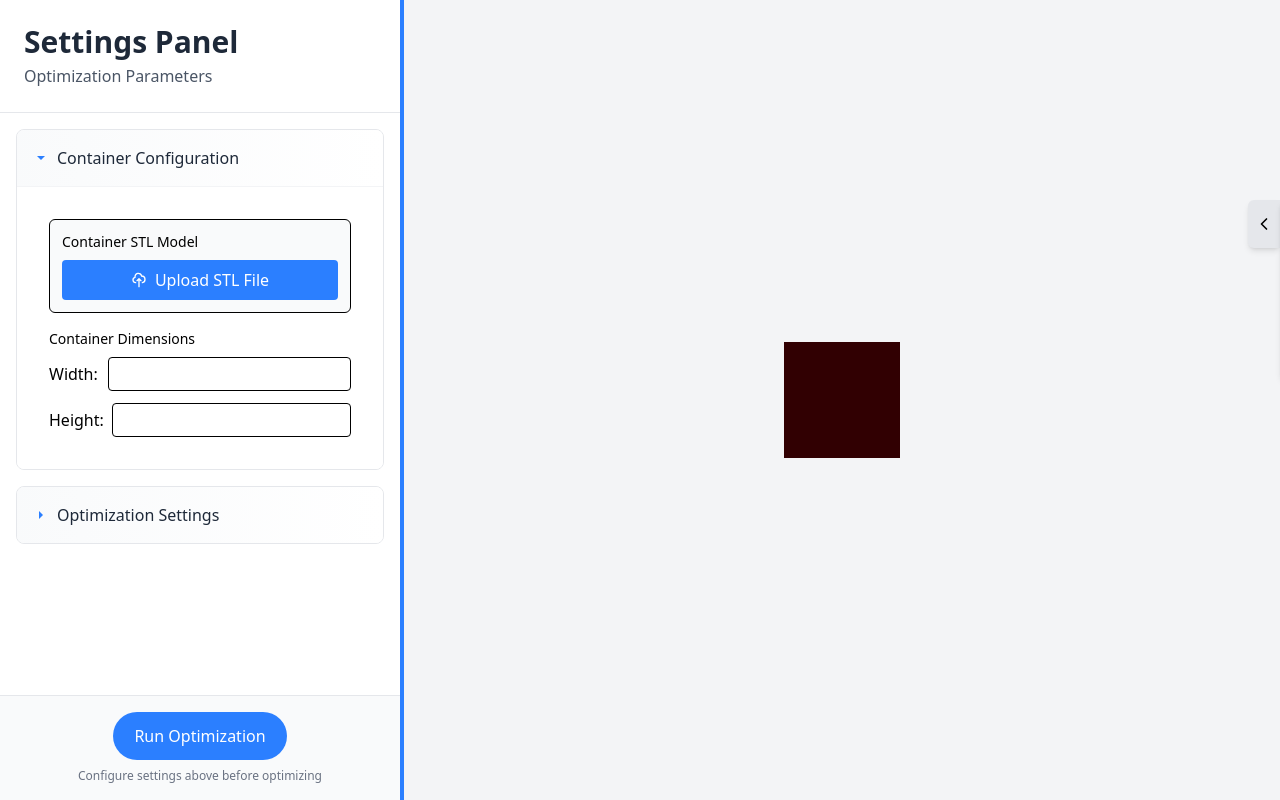
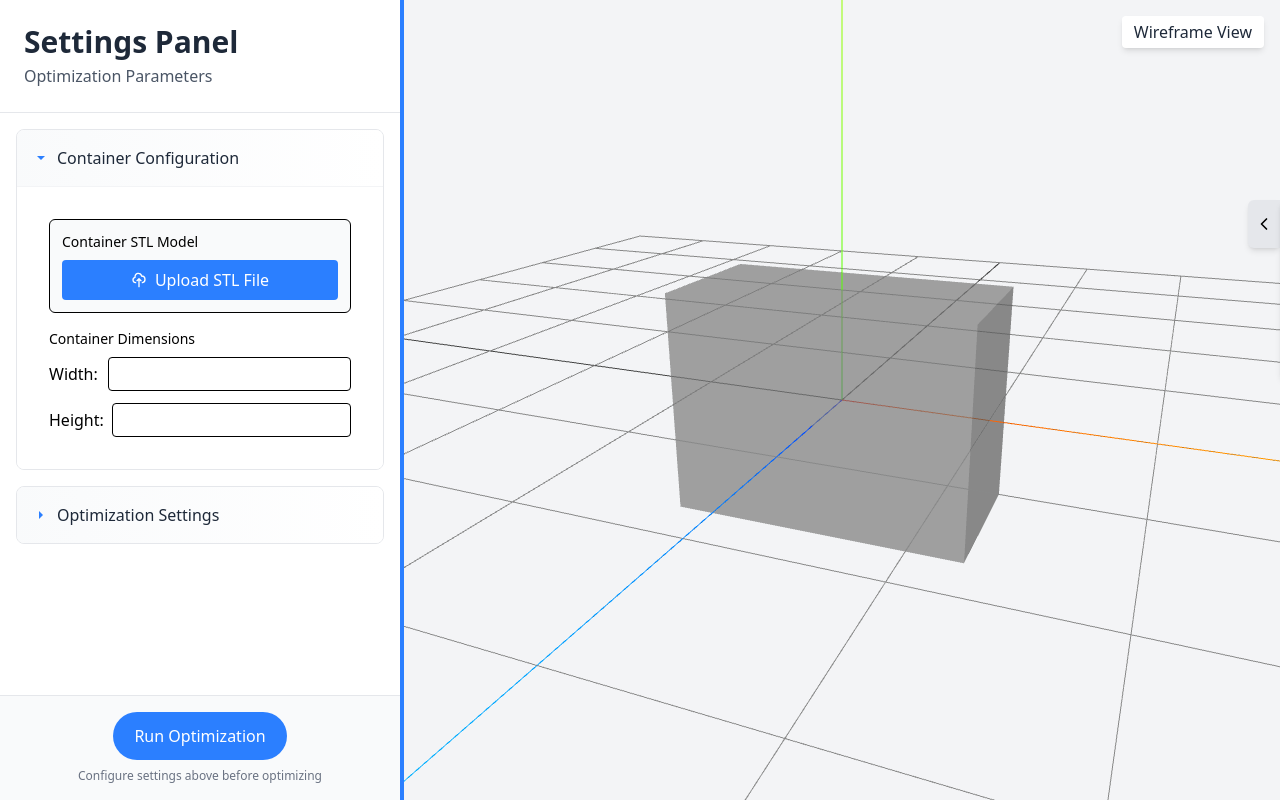
Before and after one commit to JaviPernasResearch/frontend-mbpp-optimizer, a Next.js app: page / in a window 1280 px wide. Shown: the top 800 px of the page. Built offline with nearby package versions, Linux system fonts and the light colour scheme.

Commit message:
feat: load stl files and wireframe view

```diff
--- a/src/components/ThreeD/BoardsContainer.tsx
+++ b/src/components/ThreeD/BoardsContainer.tsx
@@ -1,25 +1,78 @@
 'use client';
 
 import { Canvas } from '@react-three/fiber';
-import { useEffect } from 'react';
+import { useEffect, useState } from 'react';
 import { OrbitControls } from '@react-three/drei';
 import { Box } from '@react-three/drei';
+import { STLLoader } from 'three/examples/jsm/loaders/STLLoader';
+import { useContainerConfig } from '../../hooks/useContainerConfig';
+import * as THREE from 'three';
+
+const StlModel = ({ stlData, wireframe }: { stlData: ArrayBuffer | null, wireframe: boolean }) => {
+  const [geometry, setGeometry] = useState<THREE.BufferGeometry | null>(null);
+
+  useEffect(() => {
+    if (!stlData) return;
+
+    const loader = new STLLoader();
+    const loadedGeometry = loader.parse(stlData);
+
+    // Center the geometry
+    loadedGeometry.center();
+    setGeometry(loadedGeometry);
+  }, [stlData]);
+
+  if (!geometry) return null;
+
+  return (
+    <mesh>
+      <primitive object={geometry} attach="geometry" />
+      <meshStandardMaterial color="lightblue" wireframe={wireframe} />
+    </mesh>
+  );
+};
 
 const BoardsContainer = () => {
-  useEffect(() => {
-    // Any additional setup can be done here
-  }, []);
+  const { stlData } = useContainerConfig();
+  const [wireframe, setWireframe] = useState(false);
 
   return (
-    <Canvas>
-      <ambientLight intensity={0.5} />
-      <pointLight position={[10, 10, 10]} />
-      <OrbitControls />
-      <Box args={[1, 1, 1]} position={[0, 0, 0]}>
-        <meshStandardMaterial attach="material" color="brown" />
-      </Box>
-      {/* Additional 3D elements can be added here */}
-    </Canvas>
+    <div className="relative w-full h-full">
+      {/* Wireframe toggle button */}
+      <button
+        onClick={() => setWireframe(!wireframe)}
+        className="absolute top-4 right-4 z-10 bg-white bg-opacity-80 hover:bg-opacity-100 text-gray-800 py-1 px-3 rounded shadow-md transition-all"
+      >
+        {wireframe ? 'Solid View' : 'Wireframe View'}
+      </button>
+
+      <Canvas camera={{ position: [2, 2, 5], fov: 50 }}>
+        <ambientLight intensity={0.5} />
+        <pointLight position={[10, 10, 10]} />
+        <directionalLight position={[-5, 5, 5]} intensity={0.5} />
+        <OrbitControls />
+
+        {/* Default container box when no STL is loaded */}
+        {!stlData && (
+          <Box args={[2, 1.5, 1]} position={[0, 0, 0]}>
+            <meshStandardMaterial
+              attach="material"
+              color="lightgray"
+              opacity={0.7}
+              transparent
+              wireframe={wireframe}
+            />
+          </Box>
+        )}
+
+        {/* Render STL model when available */}
+        {stlData && <StlModel stlData={stlData} wireframe={wireframe} />}
+
+        {/* Grid helper for better spatial orientation */}
+        <gridHelper args={[10, 10]} />
+        <axesHelper args={[5]} />
+      </Canvas>
+    </div>
   );
 };
 
--- a/src/hooks/useContainerConfig.ts
+++ b/src/hooks/useContainerConfig.ts
@@ -5,6 +5,7 @@ export function useContainerConfig() {
   const [isContainerConfigOpen, setContainerConfigOpen] = useState(false);
   const [isOptimizationSettingsOpen, setOptimizationSettingsOpen] = useState(false);
   const [fileName, setFileName] = useState<string | null>(null);
+  const [stlData, setStlData] = useState<ArrayBuffer | null>(null);
   const [isLoading, setIsLoading] = useState(false);
   const fileInputRef = useRef<HTMLInputElement>(null);
 
@@ -55,6 +56,8 @@ export function useContainerConfig() {
             }
 
             setFileName(file.name);
+            setStlData(result);
+
             toast.success('STL file uploaded successfully!');
           }
         } catch (error) {
@@ -88,6 +91,7 @@ export function useContainerConfig() {
 
   const removeFile = () => {
     setFileName(null);
+    setStlData(null);
     if (fileInputRef.current) {
       fileInputRef.current.value = '';
     }
@@ -97,6 +101,7 @@ export function useContainerConfig() {
     isContainerConfigOpen,
     isOptimizationSettingsOpen,
     fileName,
+    stlData,
     isLoading,
     fileInputRef,
     toggleContainerConfig,
```
